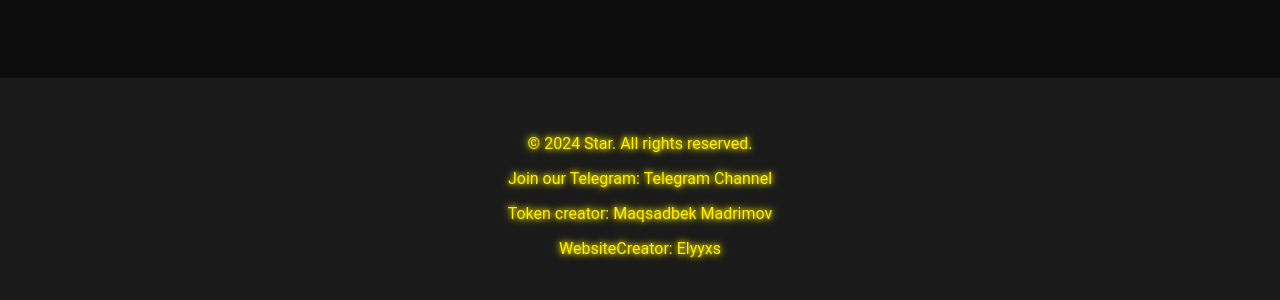
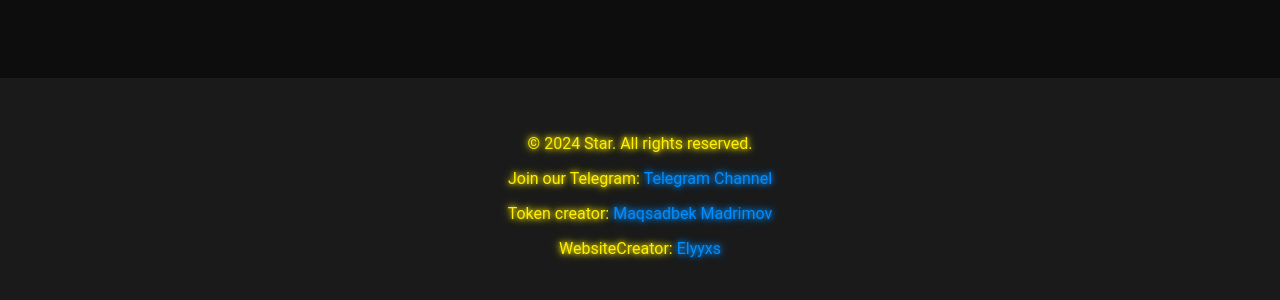
Before and after one commit to DilshodbekSobirjonov/star, a plain HTML site: page index.html in a window 1280 px wide. Shown: the part 2046-2346 px from the top of the page. Drawn offline with Linux system fonts and the light colour scheme.

Commit message:
Update style.css

```diff
--- a/css/style.css
+++ b/css/style.css
@@ -66,7 +66,8 @@ footer {
 }
 
 footer a {
-    color: #ffee00;
+    color: #038cfc !important;
+    text-shadow: 0 0 5px #038cfc, 0 0 10px #038cfc !important;
     text-decoration: none;
 }
 
```
